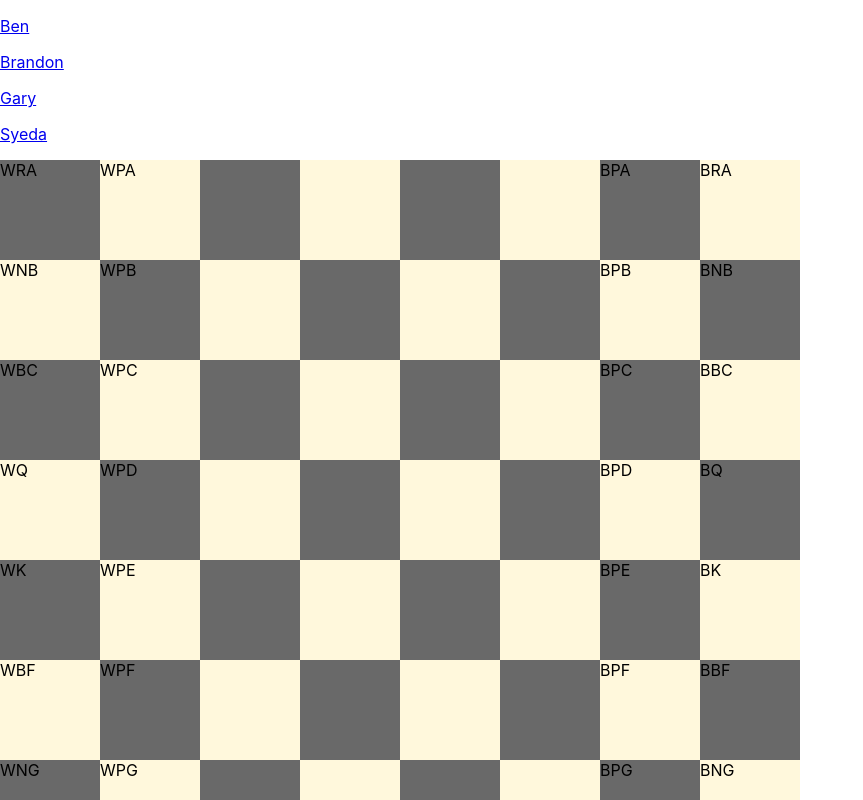
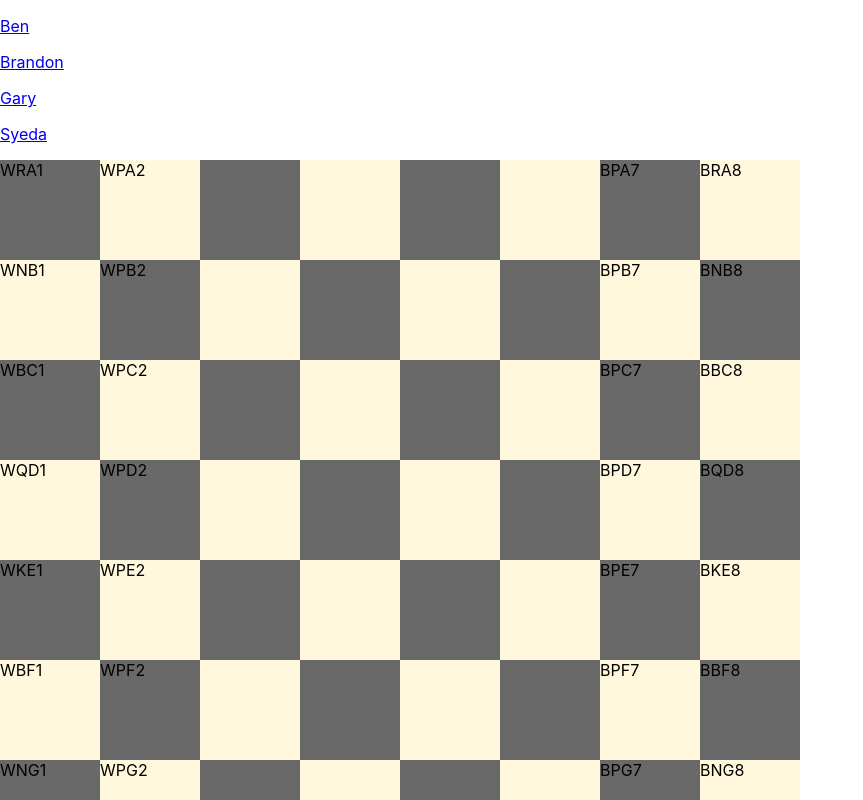
Before and after one commit to benpapac/Chess, a React (Create React App) app: page /ben in a window 1280 px wide. Shown: the top 800 px of the page, without its empty margins (0-863 px from the left). Built offline with nearby package versions, Linux system fonts and the light colour scheme.

Commit message:
add checkForObstacles in movement.jsx

```diff
--- a/src/Components/BensBoard.jsx
+++ b/src/Components/BensBoard.jsx
@@ -5,8 +5,6 @@ import {board} from '../utilities/board';
 
 function BensBoard(props) {
     const [gameState, setGameState] = useState({
-        newGame: true,
-        upToDate: true,
         gameOver: false,
         currentPlayer: 'W',
         canMove: false,
@@ -23,36 +21,23 @@ function BensBoard(props) {
             coordinates: null
         },
 
-        slope : (newState) => {
-            let targetColIndex = board.columns.indexOf(newState.target.coordinates.column);
-            let activeColIndex = board.columns.indexOf(newState.active.coordinates.column);
-
-            return (newState.target.coordinates.row - newState.active.coordinates.row)
-                    /
-                    (targetColIndex - activeColIndex);
+        kingHasMoved: {
+            'W': false,
+            'B': false,
         },
 
         currentBoard: {
-            A: {1: 'WRA', 2: 'WPA', 3: null, 4: null, 5: null, 6: null, 7: 'BPA', 8: 'BRA'},
-            B: {1: 'WNB', 2: 'WPB', 3: null, 4: null, 5: null, 6: null, 7: 'BPB', 8: 'BNB'},
-            C: {1: 'WBC', 2: 'WPC', 3: null, 4: null, 5: null, 6: null, 7: 'BPC', 8: 'BBC'},
-            D: {1: 'WQ', 2: 'WPD', 3: null, 4: null, 5: null, 6: null, 7: 'BPD', 8: 'BQ'},
-            E: {1: 'WK', 2: 'WPE', 3: null, 4: null, 5: null, 6: null, 7: 'BPE', 8: 'BK'},
-            F: {1: 'WBF', 2: 'WPF', 3: null, 4: null, 5: null, 6: null, 7: 'BPF', 8: 'BBF'},
-            G: {1: 'WNG', 2: 'WPG', 3: null, 4: null, 5: null, 6: null, 7: 'BPG', 8: 'BNG'},
-            H: {1: 'WRH', 2: 'WPH', 3: null, 4: null, 5: null, 6: null, 7: 'BPH', 8: 'BRH'},
+            A: {1: 'WRA1', 2: 'WPA2', 3: null, 4: null, 5: null, 6: null, 7: 'BPA7', 8: 'BRA8'},
+            B: {1: 'WNB1', 2: 'WPB2', 3: null, 4: null, 5: null, 6: null, 7: 'BPB7', 8: 'BNB8'},
+            C: {1: 'WBC1', 2: 'WPC2', 3: null, 4: null, 5: null, 6: null, 7: 'BPC7', 8: 'BBC8'},
+            D: {1: 'WQD1', 2: 'WPD2', 3: null, 4: null, 5: null, 6: null, 7: 'BPD7', 8: 'BQD8'},
+            E: {1: 'WKE1', 2: 'WPE2', 3: null, 4: null, 5: null, 6: null, 7: 'BPE7', 8: 'BKE8'},
+            F: {1: 'WBF1', 2: 'WPF2', 3: null, 4: null, 5: null, 6: null, 7: 'BPF7', 8: 'BBF8'},
+            G: {1: 'WNG1', 2: 'WPG2', 3: null, 4: null, 5: null, 6: null, 7: 'BPG7', 8: 'BNG8'},
+            H: {1: 'WRH1', 2: 'WPH2', 3: null, 4: null, 5: null, 6: null, 7: 'BPH7', 8: 'BRH8'},
         },
 
-        startSquares: {
-            W: {WRA: 'A1', WNB: 'B1', WBC: 'C1', WQ: 'D1', WK: 'E1', WBF: 'F1', WNG: 'G1', WRH: 'H1',
-                    WPA: 'A2', WPB: 'B2', WPC: 'C2', WPD: 'D2', WPE: 'E2', WPF: 'F2', WPG: 'G2', WPH: 'H2',},
-
-            B: {BRA: 'A8', BNB: 'B8', BBC: 'C8', BQ: 'D8', BK: 'E8', BBF: 'F8', BNG: 'G8', BRH: 'H8',
-                    BPA: 'A7', BPB: 'B7', BPC: 'C7', BPD: 'D7', BPE: 'E7', BPF: 'F7', BPG: 'G7', BPH: 'H7',},
-        }
-
     });
-
 
     const render = (thisSquare, gameState) => {
         let coordinates = board.setCoordinates(thisSquare);
@@ -63,22 +48,20 @@ function BensBoard(props) {
         console.log('oldState: ', gameState);
         const data = await board.getData(e);
         let newState = await board.checkChosenSquare(data, gameState);
-        console.log(newState.active.piece, newState.target.square)
+
         if(newState.active.piece && newState.target.square)  {
-            console.log('checking move...', 'active = ', newState.active.piece.substring(1,2));
-            newState.canMove = movement[newState.active.piece.substring(1,2)](newState);
-        }
-        if(newState.canMove){
+            let activePiece = newState.active.piece.substring(1,2);
+            console.log('checking move...', 'active = ', activePiece);
+
+           if( movement[activePiece](newState) ){
             console.log('move is allowed.');
             newState = await board.movePiece(newState);
+             }
+           };
+           console.log('newState: ', newState);
+           setGameState(newState);
         }
-        else {
-            //don't move the piece
-            console.log('move not allowed');
-        }
-        console.log('newState: ', newState);
-        setGameState(newState);
-}
+
 
     return (
         <section className='board' onClick={updateSquares}>
--- a/src/utilities/board.jsx
+++ b/src/utilities/board.jsx
@@ -1,15 +1,14 @@
 
 export const board = {
-    rows : ['1','2','3','4','5','6','7','8'],
+    rows : [1,2,3,4,5,6,7,8],
     columns : ['A','B','C','D','E','F','G','H'],
     pieces: ['rook', 'knight', 'bishop', 'queen', 'king', 'bishop', 'knight', 'rook'],
 
     placePieces : (gameState, coordinates) => {
         let thisPiece = gameState.currentBoard[coordinates.column][coordinates.row];
         if(thisPiece === null) return;
-        let color = thisPiece.substring(0,1);
             return (
-                <div className={`${thisPiece}`} id={`${gameState.startSquares[color][thisPiece]}`}>
+                <div id={`${thisPiece}`}>
                         {`${thisPiece}`}
                 </div>
                );
@@ -57,7 +56,6 @@ export const board = {
             console.log('setting active...');
             return {
                 ...newState,
-                upToDate: false,
                 active: {
                 piece: data.piece,
                 square: data.square,
@@ -87,7 +85,7 @@ export const board = {
     },
 
     getData : async (e) => {
-        console.log('updating...', e.target.className);
+        console.log('updating...', e);
         if(e.target.className === 'square') {
             return {
                 class: e.target.className,
@@ -96,11 +94,10 @@ export const board = {
             }
         }
         else return {
-            class: e.target.className,
-            color: e.target.className.substring(0,1),
-            piece: e.target.className,
+            color: e.target.id.substring(0,1),
+            piece: e.target.id,
             square: e.target.parentElement.id,
-            startSquare: e.target.id
+            startSquare: e.target.id.substring(2),
         };
     },
 
--- a/src/utilities/movement.jsx
+++ b/src/utilities/movement.jsx
@@ -1,4 +1,72 @@
+import { board } from './board';
+
 export const movement = {
+    slope: (newState) => {
+            let targetColIndex = board.columns.indexOf(newState.target.coordinates.column);
+            let activeColIndex = board.columns.indexOf(newState.active.coordinates.column);
+
+            return (newState.target.coordinates.row - newState.active.coordinates.row)
+                    /
+                    (targetColIndex - activeColIndex);
+        },
+
+    checkForObstacles: (newState) => {
+        let targetColIndex = board.columns.indexOf(newState.target.coordinates.column);
+        let activeColIndex = board.columns.indexOf(newState.active.coordinates.column);
+
+        let targetRow = newState.target.coordinates.row;
+        let activeRow = newState.active.coordinates.row;
+        let rowIndex = board.rows.indexOf(activeRow);
+        if (targetRow - activeRow > 0){
+             //if we're traveling right
+             if(targetColIndex - activeColIndex > 0){
+                 // row and column increment
+                 for(let i = 1; i < (targetColIndex - activeColIndex); i++){
+                     let thisRow = parseInt(board.rows[rowIndex +i]);
+                     let thisCol = board.columns[activeColIndex +i];
+                     if(newState.currentBoard[thisCol][thisRow]) return false;
+                 }
+            }
+            else {
+                console.log('traveling up and left...');
+                // row increments, column decrements
+                for(let i = 1; i < Math.abs(targetColIndex - activeColIndex); i++){
+                    let thisRow = parseInt(board.rows[rowIndex +i]);
+                    let thisCol = board.columns[activeColIndex -i];
+                    //get the coordinates of i square.
+                    console.log(' rowIndex: ', (rowIndex),i, 'current col: ', thisCol);
+                    console.log('this square: ', newState.currentBoard[thisCol][thisRow]);
+                    if(newState.currentBoard[thisCol][thisRow]) return false;
+                }
+            }
+        }
+
+        // else, if we're traveling down,
+        else {
+            //if we're traveling left,
+            if(targetColIndex - activeColIndex > 1){
+                // row decrements, column increments
+                for(let i = 1; i < (targetColIndex - activeColIndex); i++){
+                    let thisRow = board.rows[rowIndex-i];
+                    let thisCol = board.columns[activeColIndex +i];
+                    //get the coordinates of i square.
+                    if(newState.currentBoard[thisCol][thisRow]) return false;
+                }
+
+            } else {
+                // row and column decrement
+                for(let i = 1; i < (targetColIndex - activeColIndex); i++){
+                    let thisRow = board.rows[rowIndex-i];
+                    let thisCol = board.columns[activeColIndex -i];
+                    //get the coordinates of i square.
+                    if(newState.currentBoard[thisCol][thisRow]) return false;
+                }
+
+
+            }
+        }
+        return true;
+    },
     K: (newState) => {
         return (
             Math.abs(newState.target.Coordinates.column - newState.active.coordinates.column) <= 1
@@ -11,18 +79,19 @@ export const movement = {
     },
 
     B: (newState) => {
-        return (Math.abs( newState.slope(newState) ) === 1 );
+        if (Math.abs( movement.slope(newState) ) !== 1 ) return false;
+        return movement.checkForObstacles(newState);
     },
 
     N: (newState) => {
-        console.log('checking N rules... slope = ', newState.slope(newState));
-        return (Math.abs( newState.slope(newState) ) === 2
-                || Math.abs( newState.slope(newState) ) === 1/2);
+        console.log('checking N rules... slope = ', movement.slope(newState));
+        return (Math.abs( movement.slope(newState) ) === 2
+                || Math.abs( movement.slope(newState) ) === 1/2);
     },
 
     R: (newState) => {
         if( newState.active.coordinates.column === newState.target.coordinates.column && newState.active.coordinates.row === newState.target.coordinates.row) return false;
-        return (newState.slope(newState) === 0);
+        return (movement.slope(newState) === 0);
     },
 
     P: (newState) => {
```
